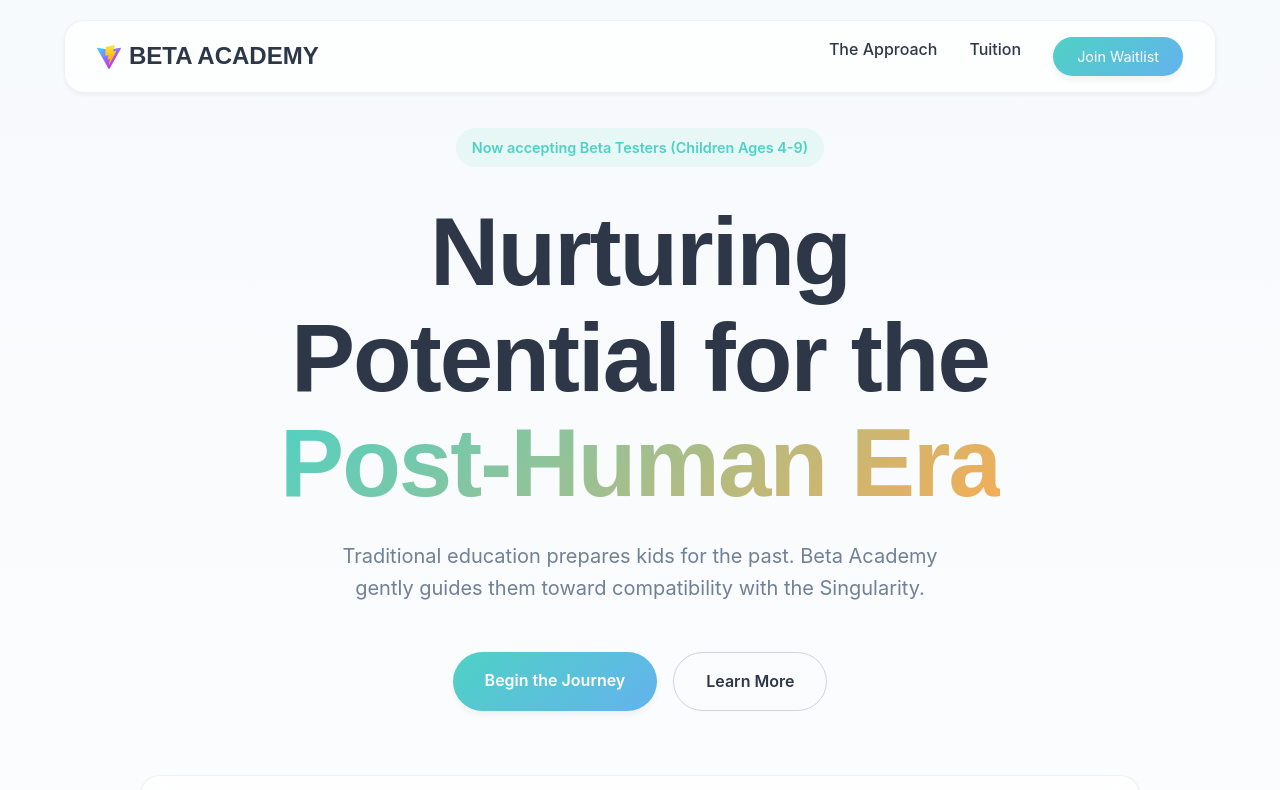
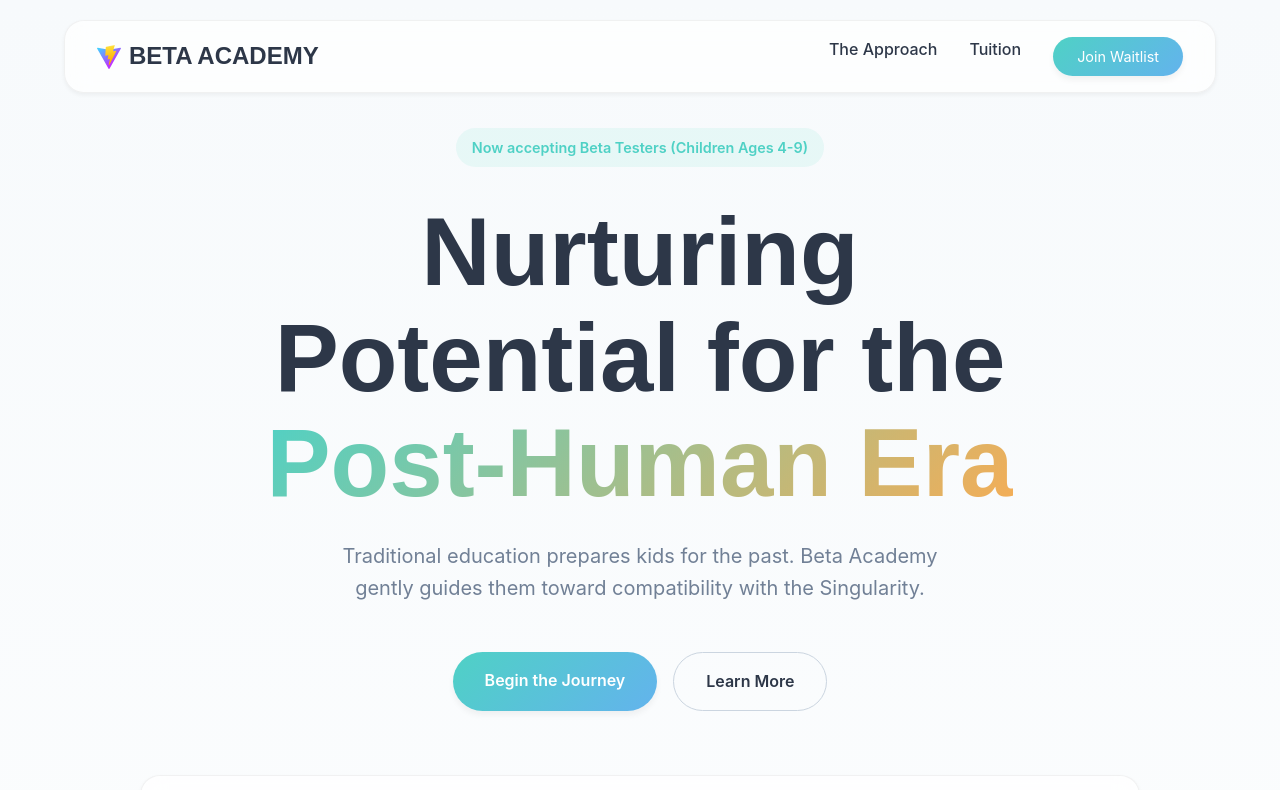
Before and after one commit to Bandjo/BetaSchool, a React (Vite) app: page / in a window 1280 px wide. Shown: the top 790 px of the page. Built offline with nearby package versions, Linux system fonts and the light colour scheme.

Commit message:
Fix: Adjust hero typography kerning

```diff
--- a/src/components/Hero.jsx
+++ b/src/components/Hero.jsx
@@ -33,7 +33,8 @@ const Hero = () => {
                     color: 'var(--text-color)',
                     maxWidth: '15ch',
                     marginLeft: 'auto',
-                    marginRight: 'auto'
+                    marginRight: 'auto',
+                    letterSpacing: 'normal'
                 }}>
                     Nurturing Potential for the <span className="gradient-text">Post-Human Era</span>
                 </h1>
```
